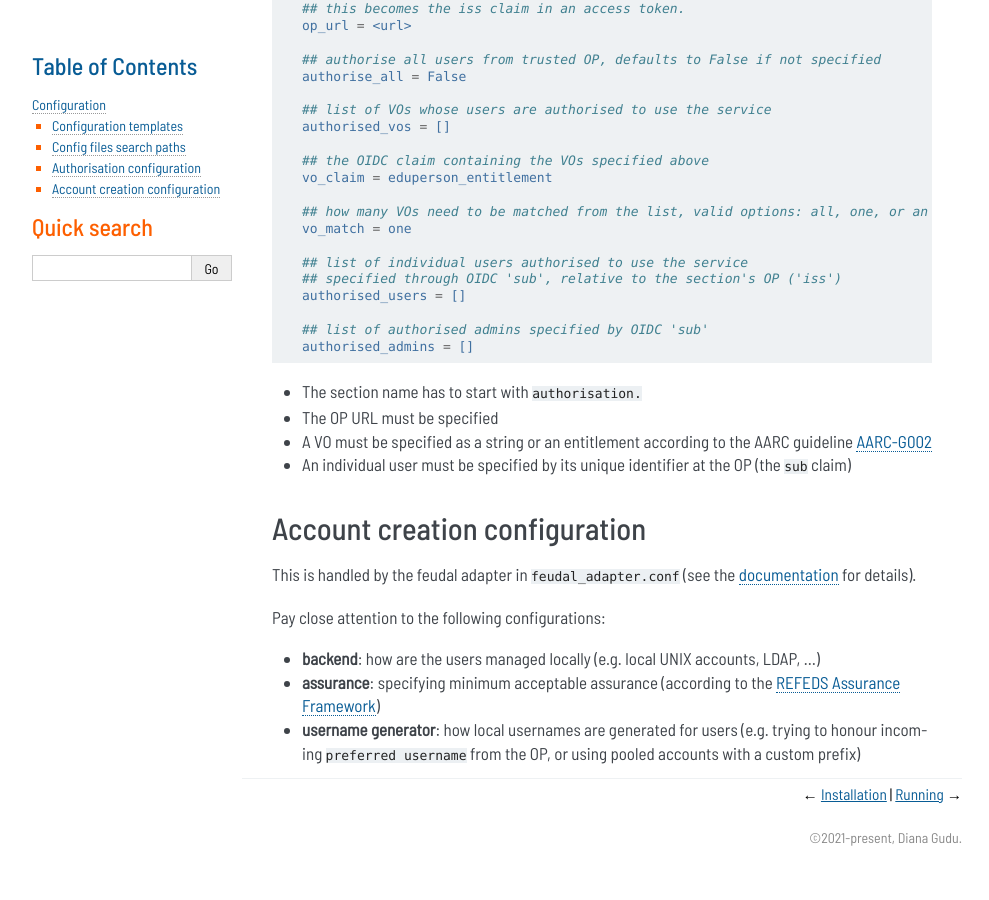
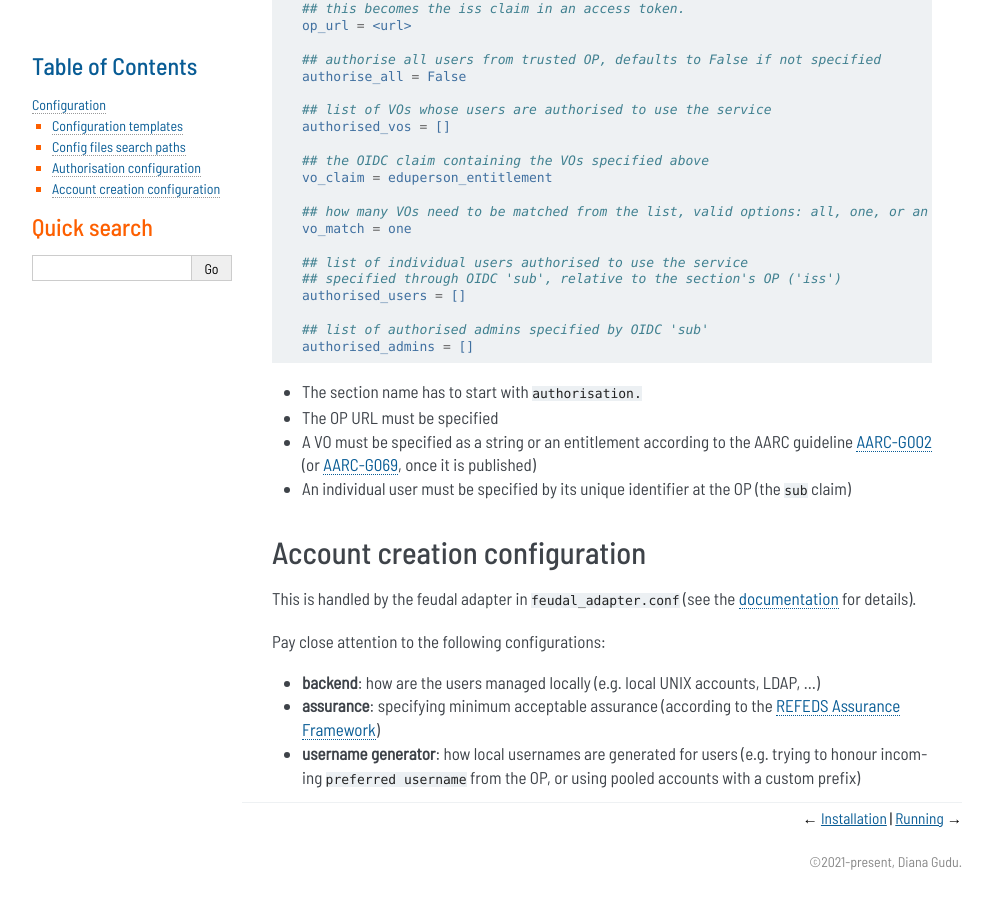
Before and after one commit to dianagudu/motley_cue, a Sphinx documentation site: the page built from doc/source/configuration.rst, in a window 1280 px wide and 900 px high, scrolled down 1340 px. Shown: the whole window, without its empty margins (148-1137 px from the left). Built offline with Sphinx 7.4.7, drawn with Linux system fonts in a browser that asks for light colours; before the commit the page ends 2216 px from its top, so only the background shows below that.

Commit message:
Add G069 to G002 (which will be deprecated)

```diff
--- a/doc/source/configuration.rst
+++ b/doc/source/configuration.rst
@@ -5,8 +5,8 @@ Configuration
 
 Two configuration files are required:
 
-- ``motley_cue.conf``: contains configuration options relating to `authorisation`.
-- ``feudal_adapter.conf``: contains configuration options relating to the `account creation`.
+- ``motley_cue.conf``: contains configuration options relating to `authorisation`_.
+- ``feudal_adapter.conf``: contains configuration options relating to the `account creation`_.
 
 
 Configuration templates
@@ -87,7 +87,7 @@ Below, a configuration block for one OP with default values.
 
 - The section name has to start with ``authorisation.``
 - The OP URL must be specified
-- A VO must be specified as a string or an entitlement according to the AARC guideline `AARC-G002 <https://aarc-community.org/guidelines/aarc-g002>`_
+- A VO must be specified as a string or an entitlement according to the AARC guideline `AARC-G002 <https://aarc-community.org/guidelines/aarc-g002>`_ (or `AARC-G069 <https://aarc-community.org/guidelines/aarc-g069>`_, once it is published)
 - An individual user must be specified by its unique identifier at the OP (the ``sub`` claim)
 
 
```
